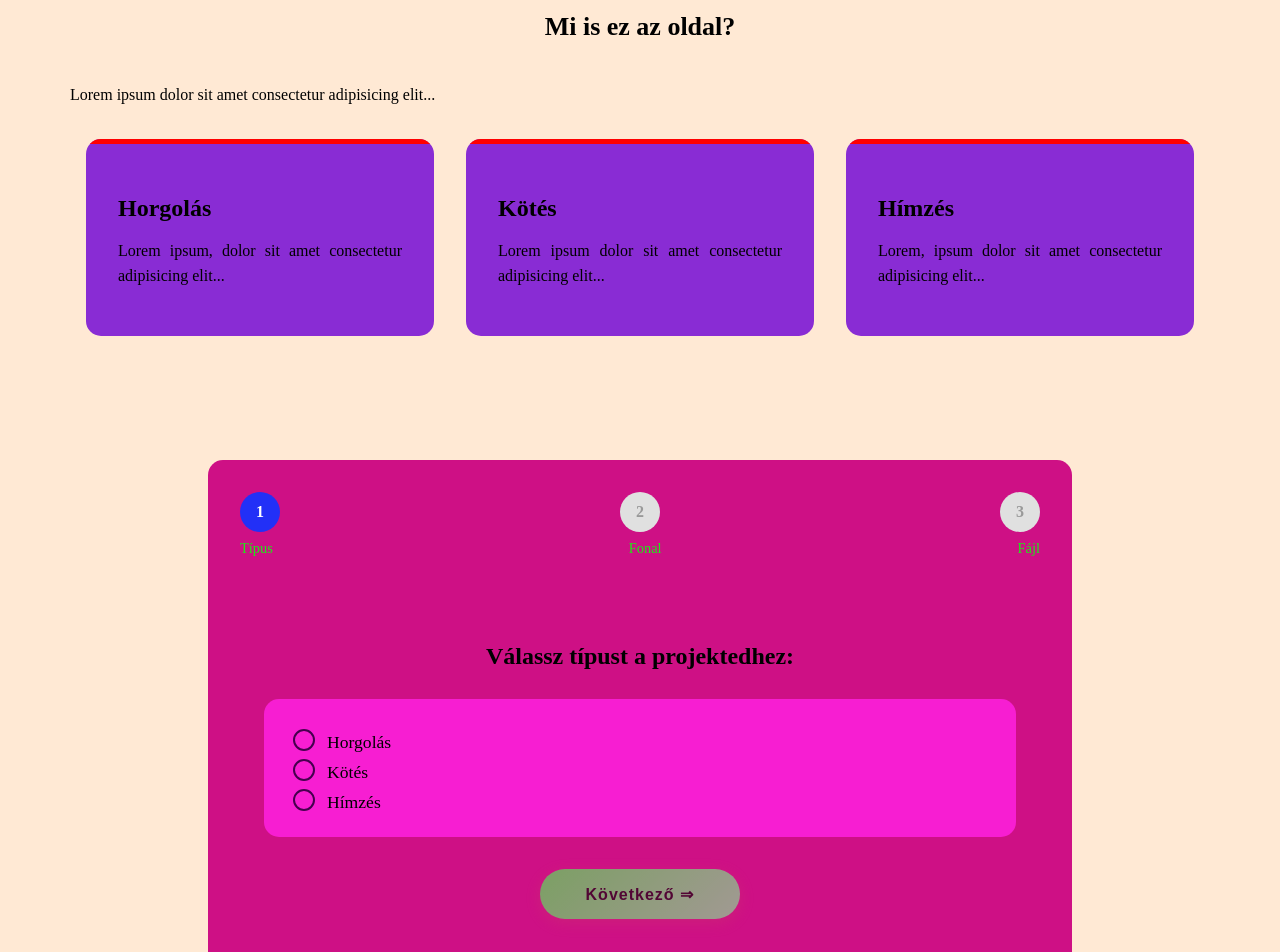
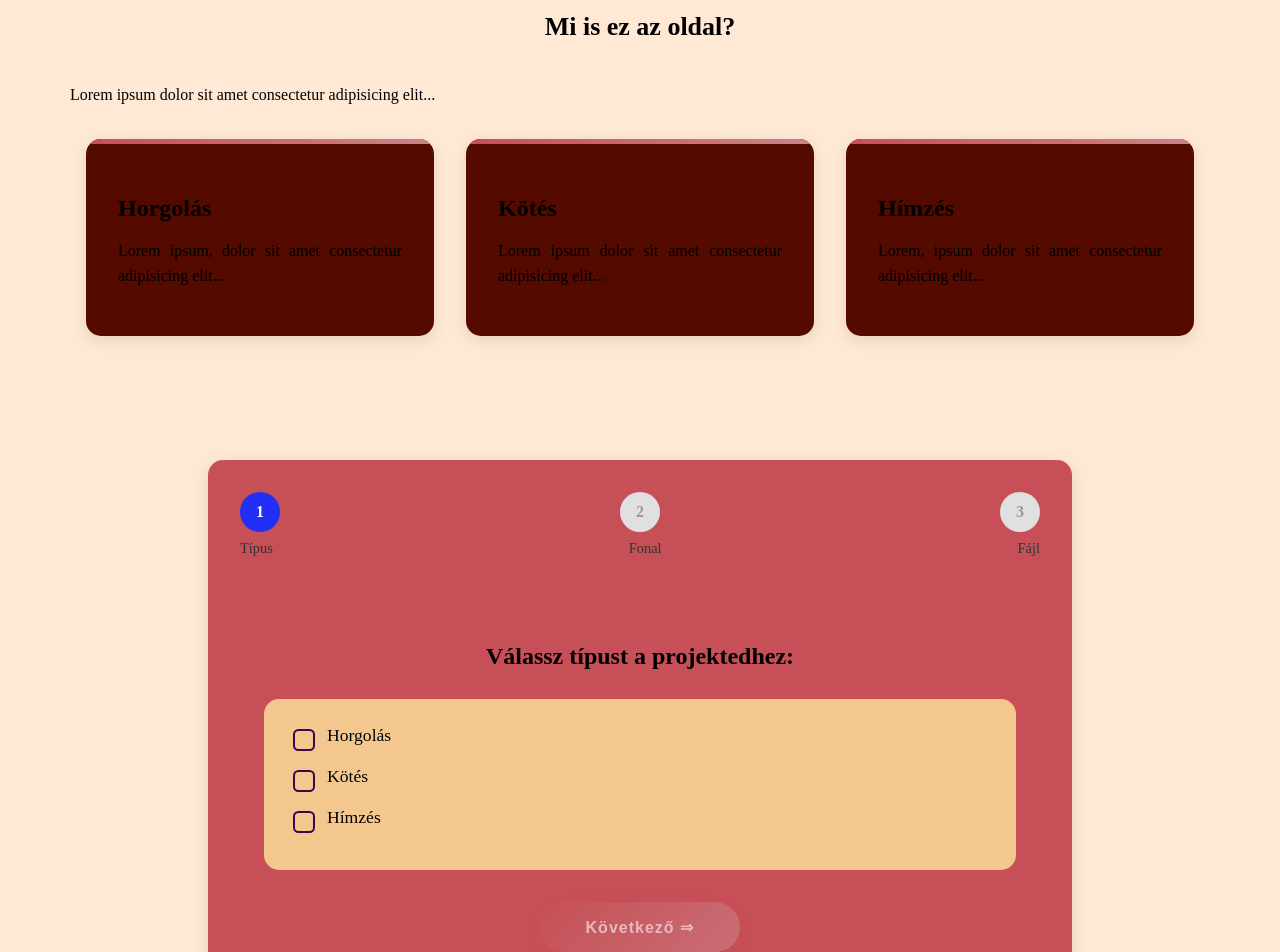
Before and after one commit to TothpalIstvano/13_S1_4_vizsgaremek, a Vue app in the folder kreativ_hobbi/: page /mintakeszito in a window 1280 px wide. Shown: the part 220-1172 px from the top of the page. Built offline with nearby package versions, Linux system fonts and the light colour scheme.

Commit message:
dokumentáció

```diff
--- a/kreativ_hobbi/src/assets/base.css
+++ b/kreativ_hobbi/src/assets/base.css
@@ -50,3 +50,18 @@
   --carousel-shadow: 0 4px 8px rgba(0, 0, 0, 0.1);
   --canvas-shadow: var(--carousel-shadow);
 }
+
+/*Mintakészítő*/
+:root {
+  --primary-color: #c74f57;
+  --primary-light: #ca8489;
+  --primary-dark: #a63840;
+  --secondary-color: #f3c78e;
+  --secondary-light: #f8e6d0;
+  --text-dark: #333;
+  --text-light: #666;
+  --background-light: #f9f5f2;
+  --white: #ffffff;
+  --shadow: 0 4px 6px rgba(0, 0, 0, 0.1);
+  --shadow-hover: 0 8px 15px rgba(0, 0, 0, 0.2);
+}
--- a/kreativ_hobbi/src/views/Mintakeszito.vue
+++ b/kreativ_hobbi/src/views/Mintakeszito.vue
@@ -54,7 +54,6 @@ function toMintavaltoztato() {
 
 </script>
 
-
 <template>
   <main>
     <h1 class="title">Mintakészítő</h1>
@@ -97,7 +96,7 @@ function toMintavaltoztato() {
       <div v-show="resz === 1" id="elsoResz" class="radioStilus">
         <p class="cimek">Válassz típust a projektedhez:</p>
         <div class="radioBelso">
-          <div v-for="option in tipusok" :key="option" >
+          <div v-for="option in tipusok" :key="option" class="radio-container">
             <input
               type="radio"
               :id="option"
@@ -127,7 +126,7 @@ function toMintavaltoztato() {
 
         <p class="cimek">Válassz fonaltípust:</p>
         <div class="radioBelso">
-          <div v-for="option in fonalak" :key="option" >
+          <div v-for="option in fonalak" :key="option" class="radio-container">
             <input
               type="radio"
               :id="option"
@@ -181,24 +180,7 @@ function toMintavaltoztato() {
   </main>
 </template>
 
-<!--Benne akarom tartani az animációs rádiógombokat, és rendbe kell szedni a stílust és színeket
-Most a rádiógombokon nem látszanak ha ki vannak jelölve, meg furák az árnyékok-->
-
 <style scoped>
-:root {
-  --primary-color: #c74f57;
-  --primary-light: #ca8489;
-  --primary-dark: #a63840;
-  --secondary-color: #f3c78e;
-  --secondary-light: #f8e6d0;
-  --text-dark: #333;
-  --text-light: #666;
-  --background-light: #f9f5f2;
-  --white: #ffffff;
-  --shadow: 0 4px 6px rgba(0, 0, 0, 0.1);
-  --shadow-hover: 0 8px 15px rgba(0, 0, 0, 0.2);
-} /*ezek nem működnek, de ki lehetne őket rakni base.css-be */
-
 @import url('https://fonts.googleapis.com/css2?family=Poppins:wght@300;400;500;600;700&display=swap');
 
 body {
@@ -213,6 +195,7 @@ body {
   margin-bottom: 2rem;
   position: relative;
   display: inline-block;
+  text-align: center;
 }
 
 .title::after {
@@ -231,9 +214,9 @@ body {
   max-width: 800px;
   margin: 0 auto;
   padding: 2rem;
-  background-color: rgb(206, 16, 133);
+  background-color: var(--primary-color);
   border-radius: 15px;
-  box-shadow: rgb(133, 5, 58);
+  box-shadow: 0 4px 15px rgba(0, 0, 0, 0.1);
 }
 
 .radioStilus {
@@ -250,35 +233,64 @@ body {
 }
 
 .radioBelso {
-  background-color: rgb(247, 30, 210);
+  background-color: var(--secondary-color);
   border-radius: 15px;
   padding: 1.5rem;
   margin-bottom: 2rem;
 }
 
+.radio-container {
+  display: flex;
+  align-items: center;
+  margin-bottom: 1rem;
+}
+
 input[type="radio"] {
   appearance: none;
+  -webkit-appearance: none;
   width: 22px;
   height: 22px;
   border: 2px solid rgb(69, 0, 78);
-  border-radius: 50%;
+  border-radius: 25%;
   margin-right: 12px;
   position: relative;
   top: 3px;
   transition: all 0.2s ease;
+  background-color: transparent;
 }
 
 input[type="radio"]:checked::before {
   content: "";
   display: block;
-  width: 12px;
-  height: 12px;
-  background-color: rgb(236, 34, 226);
-  border-radius: 50%;
+  width: 14px;
+  height: 14px;
+  background-color: rgb(209, 94, 0);
+  border-radius: 25%;
   position: absolute;
   top: 50%;
   left: 50%;
   transform: translate(-50%, -50%);
+  animation: appear 0.6s;
+}
+
+input[type="radio"]:hover {
+  border-color: rgb(209, 94, 0);
+  transform: scale(1.1);
+}
+
+@keyframes appear {
+  0% {
+    transform: translate(-50%, -50%) scale(0);
+    background-color: #fff;
+  }
+  50% {
+    transform: translate(-50%, -50%) scale(1.5);
+    background-color: #853304;
+  }
+  100% {
+    transform: translate(-50%, -50%) scale(1);
+    background-color: rgb(209, 94, 0);
+  }
 }
 
 label {
@@ -323,10 +335,10 @@ main {
 }
 
 .kartya {
-  background-color: rgb(137, 44, 212);
+  background-color: rgb(85, 10, 0);
   border-radius: 15px;
   padding: 2rem;
-  box-shadow: rgb(87, 5, 155);
+  box-shadow: 0 4px 15px rgba(0, 0, 0, 0.1);
   transition: transform 0.3s ease, box-shadow 0.3s ease;
   position: relative;
   overflow: hidden;
@@ -339,12 +351,12 @@ main {
   left: 0;
   width: 100%;
   height: 5px;
-  background: linear-gradient(90deg, red, red);
+  background: linear-gradient(90deg, var(--primary-color), var(--primary-light));
 }
 
 .kartya:hover {
   transform: translateY(-10px);
-  box-shadow: rgb(69, 8, 182);
+  box-shadow: 0 6px 20px rgba(0, 0, 0, 0.15);
 }
 
 .kartya h3 {
@@ -361,7 +373,7 @@ main {
   margin: 2rem auto 0;
   border: none;
   border-radius: 50px;
-  background: linear-gradient(135deg, rgb(70, 255, 79), rgb(133, 245, 157));
+  background: linear-gradient(135deg, var(--primary-color), var(--primary-light));
   color: var(--white);
   font-weight: 600;
   font-size: 1rem;
@@ -397,7 +409,7 @@ main {
   padding: 0.5rem 1rem;
   border: none;
   border-radius: 20px;
-  background-color: rgb(57, 45, 235);
+  background-color: var(--secondary-color);
   color: rgb(0, 0, 0);
   font-weight: 500;
   cursor: pointer;
@@ -406,7 +418,7 @@ main {
 }
 
 .visszaGomb:hover {
-  background-color: rgb(3, 0, 177);
+  background-color: var(--secondary-light);
   transform: translateY(-2px);
 }
 
@@ -449,7 +461,7 @@ input[type="file"] {
   max-height: 300px;
   margin: 1rem auto;
   border-radius: 10px;
-  box-shadow: rgb(176, 241, 250);
+  box-shadow: 0 4px 15px rgba(0, 0, 0, 0.1);
 }
 
 .progress-container {
@@ -502,7 +514,7 @@ input[type="file"] {
 
 .progress-label {
   font-size: 0.9rem;
-  color: rgb(29, 235, 22);
+  color: var(--text-dark);
 }
 
 @media (max-width: 768px) {
```
Also changed, not shown: 1 other file (tests, documents, lock files or other folders).
